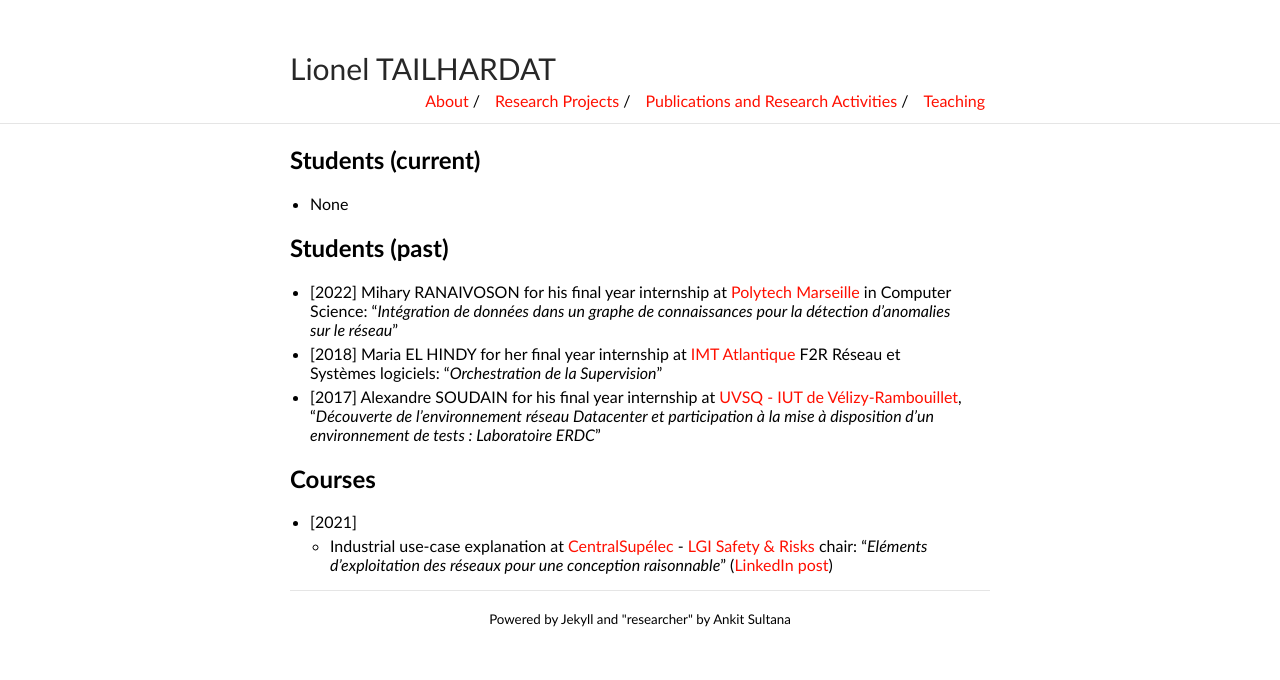
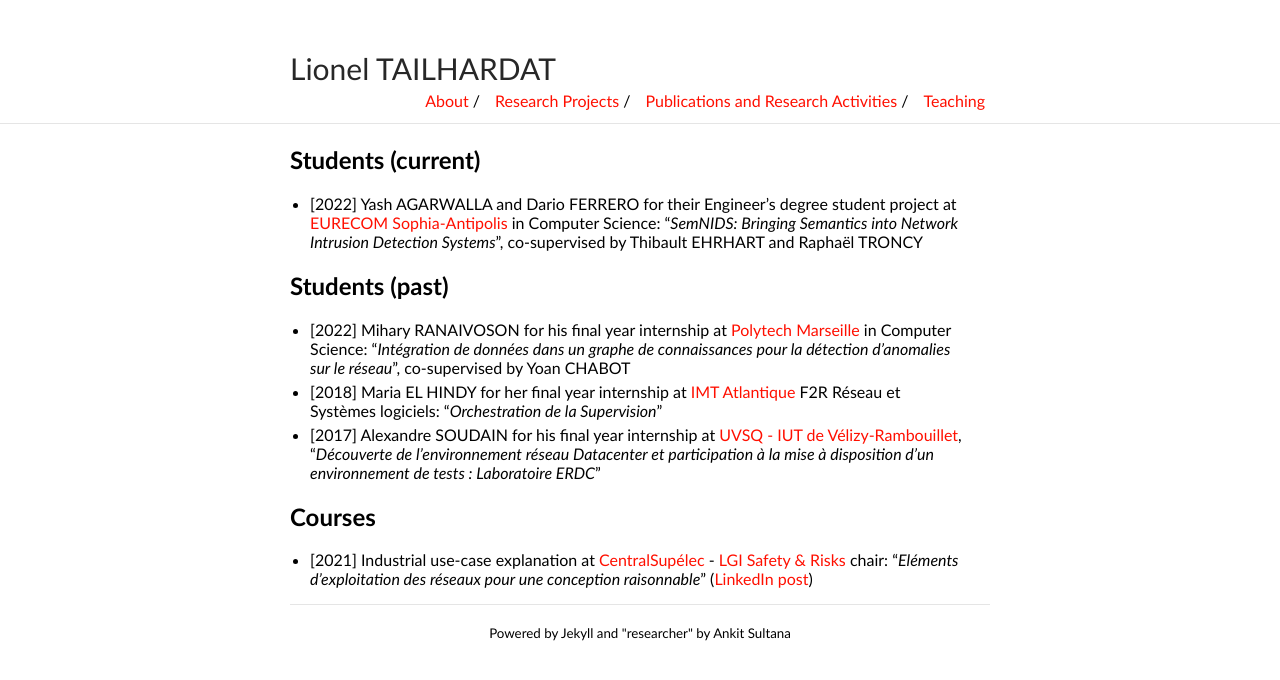
Before and after one commit to GenEars/GenEars.github.io, a Jekyll site: the page built from teaching.md, in a window 1280 px wide. Shown: the top 680 px of the page. Built offline with Jekyll 4.4.1, drawn with Linux system fonts in a browser that asks for light colours.

Commit message:
Update teaching.md
Adding SemNIDS

```diff
--- a/teaching.md
+++ b/teaching.md
@@ -4,13 +4,12 @@ title: Teaching - Lionel TAILHARDAT
 ---
 
 ## Students (current)
-* None
+* [2022] Yash AGARWALLA and Dario FERRERO for their Engineer's degree student project at [EURECOM Sophia-Antipolis](https://www.eurecom.fr/) in Computer Science: "*SemNIDS: Bringing Semantics into Network Intrusion Detection Systems*", co-supervised by Thibault EHRHART and Raphaël TRONCY
 
 ## Students (past)
-* [2022] Mihary RANAIVOSON for his final year internship at [Polytech Marseille](https://polytech.univ-amu.fr/) in Computer Science: "*Intégration de données dans un graphe de connaissances pour la détection d'anomalies sur le réseau*"
+* [2022] Mihary RANAIVOSON for his final year internship at [Polytech Marseille](https://polytech.univ-amu.fr/) in Computer Science: "*Intégration de données dans un graphe de connaissances pour la détection d'anomalies sur le réseau*", co-supervised by Yoan CHABOT
 * [2018] Maria EL HINDY for her final year internship at [IMT Atlantique](https://www.imt-atlantique.fr/fr) F2R Réseau et Systèmes logiciels: "*Orchestration de la Supervision*"
 * [2017] Alexandre SOUDAIN for his final year internship at [UVSQ - IUT de Vélizy-Rambouillet](https://www.iut-velizy-rambouillet.uvsq.fr/), "*Découverte de l’environnement réseau Datacenter et participation à la mise à disposition d’un environnement de tests : Laboratoire ERDC*"
 
 ## Courses
-* [2021]
-  * Industrial use-case explanation at [CentralSupélec](https://www.centralesupelec.fr/) - [LGI Safety & Risks](http://lgi.centralesupelec.fr/en/node/167) chair: "*Eléments d’exploitation des réseaux pour une conception raisonnable*" ([LinkedIn post](https://www.linkedin.com/posts/activity-6772189715404857344-tAsY))
+* [2021] Industrial use-case explanation at [CentralSupélec](https://www.centralesupelec.fr/) - [LGI Safety & Risks](http://lgi.centralesupelec.fr/en/node/167) chair: "*Eléments d’exploitation des réseaux pour une conception raisonnable*" ([LinkedIn post](https://www.linkedin.com/posts/activity-6772189715404857344-tAsY))
```
